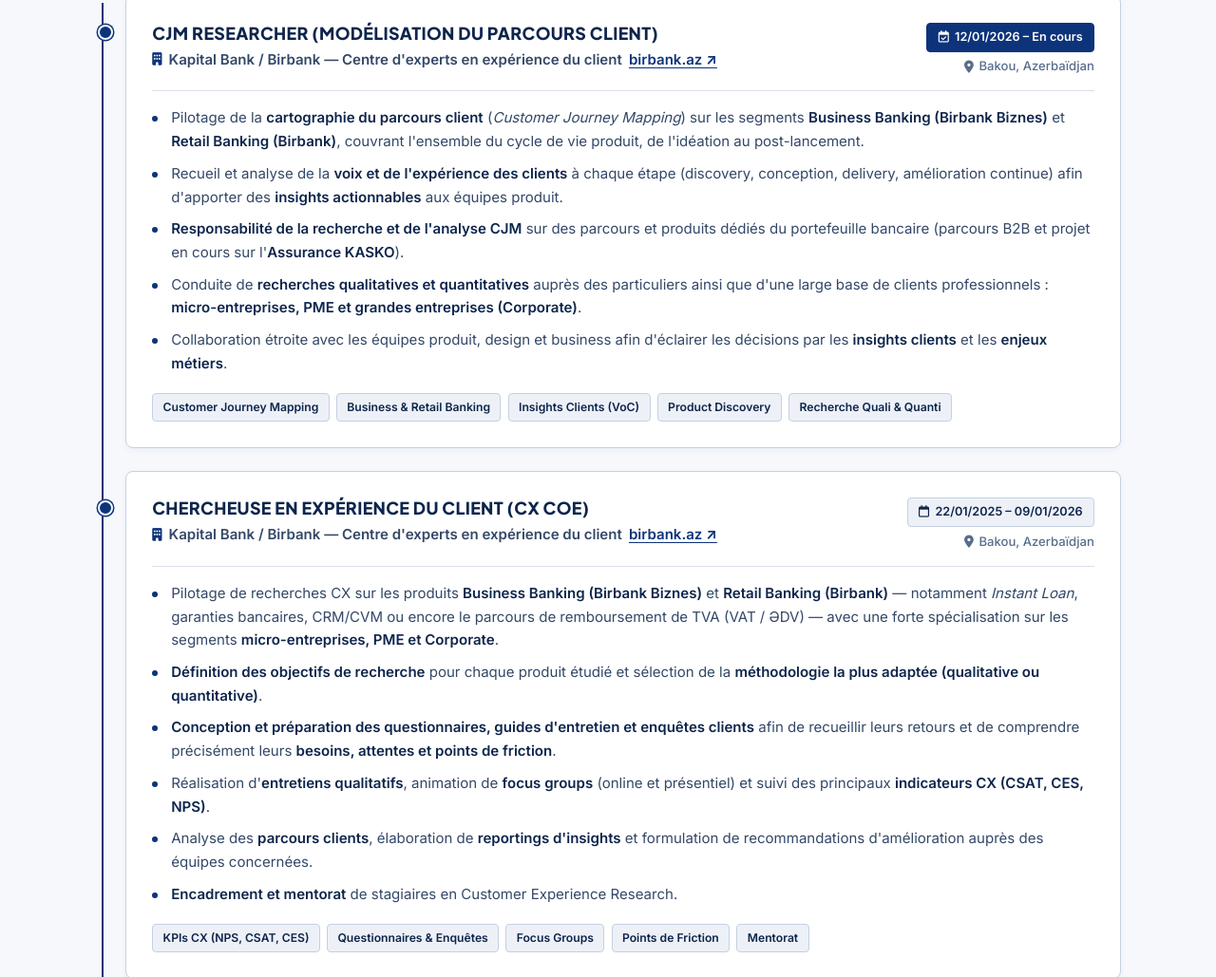
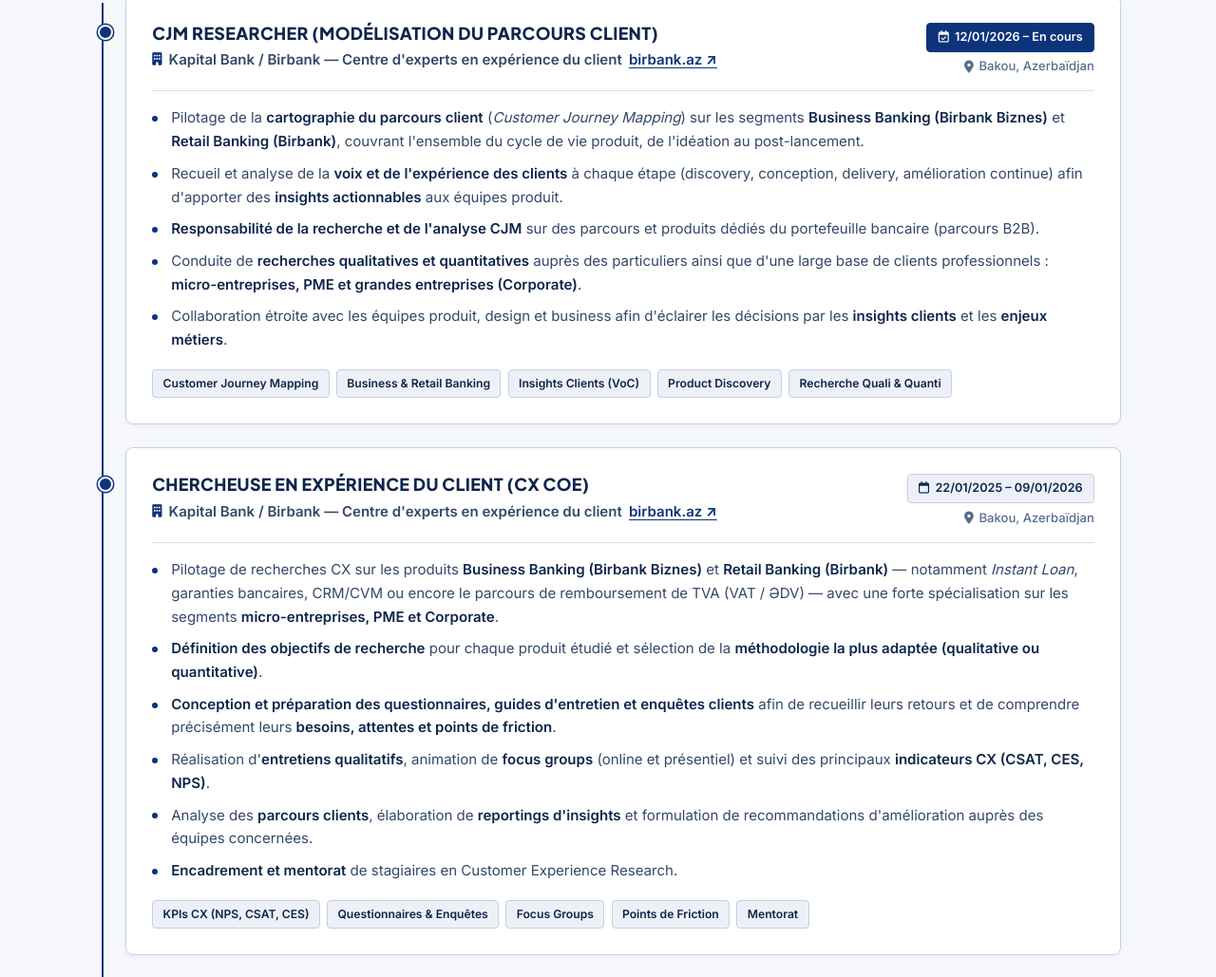
Before and after one commit to aydaneyvazzade/aydaneyvazzade.github.io, a plain HTML site: page index.html in a window 1280 px wide. Shown: the part 2133-3162 px from the top of the page at 95% size. Drawn offline with Linux system fonts and the light colour scheme.

Commit message:
Update CJM analysis responsibility description
Removed specific mention of the 'Assurance KASKO' project from the CJM analysis responsibility.

```diff
--- a/index.html
+++ b/index.html
@@ -1826,7 +1826,7 @@
           <ul class="exp-bullets">
             <li>Pilotage de la <strong>cartographie du parcours client</strong> (<em>Customer Journey Mapping</em>) sur les segments <strong>Business Banking (Birbank Biznes)</strong> et <strong>Retail Banking (Birbank)</strong>, couvrant l'ensemble du cycle de vie produit, de l'idéation au post-lancement.</li>
             <li>Recueil et analyse de la <strong>voix et de l'expérience des clients</strong> à chaque étape (discovery, conception, delivery, amélioration continue) afin d'apporter des <strong>insights actionnables</strong> aux équipes produit.</li>
-            <li><strong>Responsabilité de la recherche et de l'analyse CJM</strong> sur des parcours et produits dédiés du portefeuille bancaire (parcours B2B et projet en cours sur l'<strong>Assurance KASKO</strong>).</li>
+            <li><strong>Responsabilité de la recherche et de l'analyse CJM</strong> sur des parcours et produits dédiés du portefeuille bancaire (parcours B2B).</li>
             <li>Conduite de <strong>recherches qualitatives et quantitatives</strong> auprès des particuliers ainsi que d'une large base de clients professionnels : <strong>micro-entreprises, PME et grandes entreprises (Corporate)</strong>.</li>
             <li>Collaboration étroite avec les équipes produit, design et business afin d'éclairer les décisions par les <strong>insights clients</strong> et les <strong>enjeux métiers</strong>.</li>
           </ul>
```
